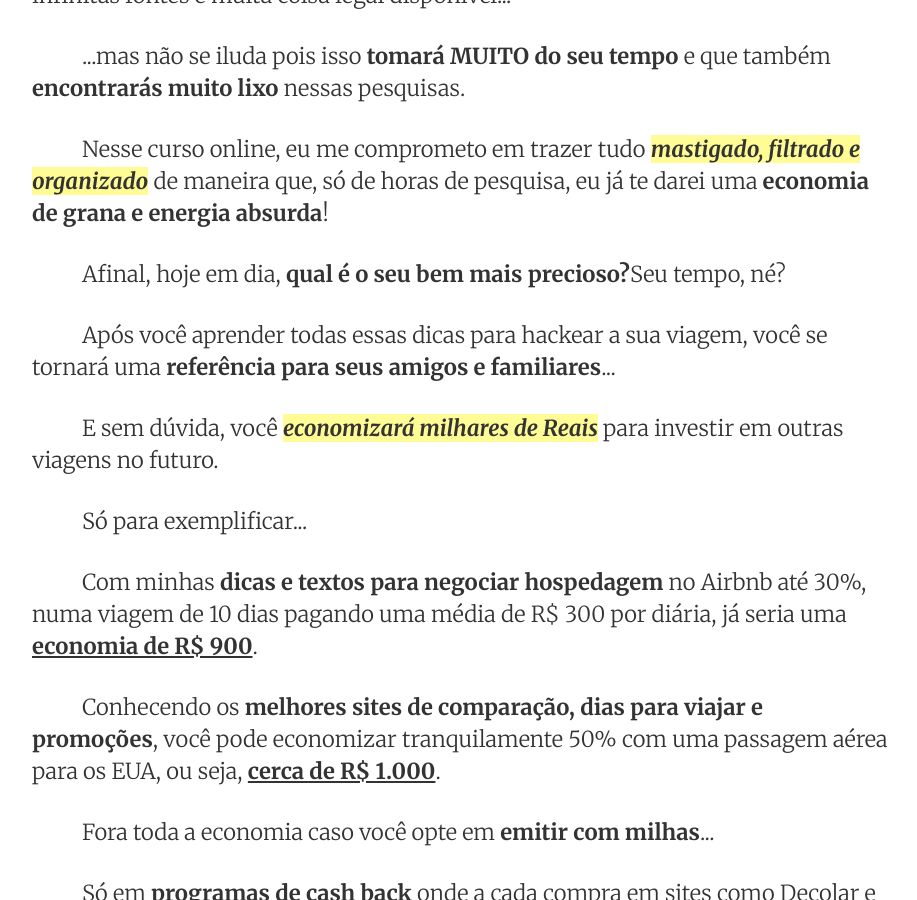
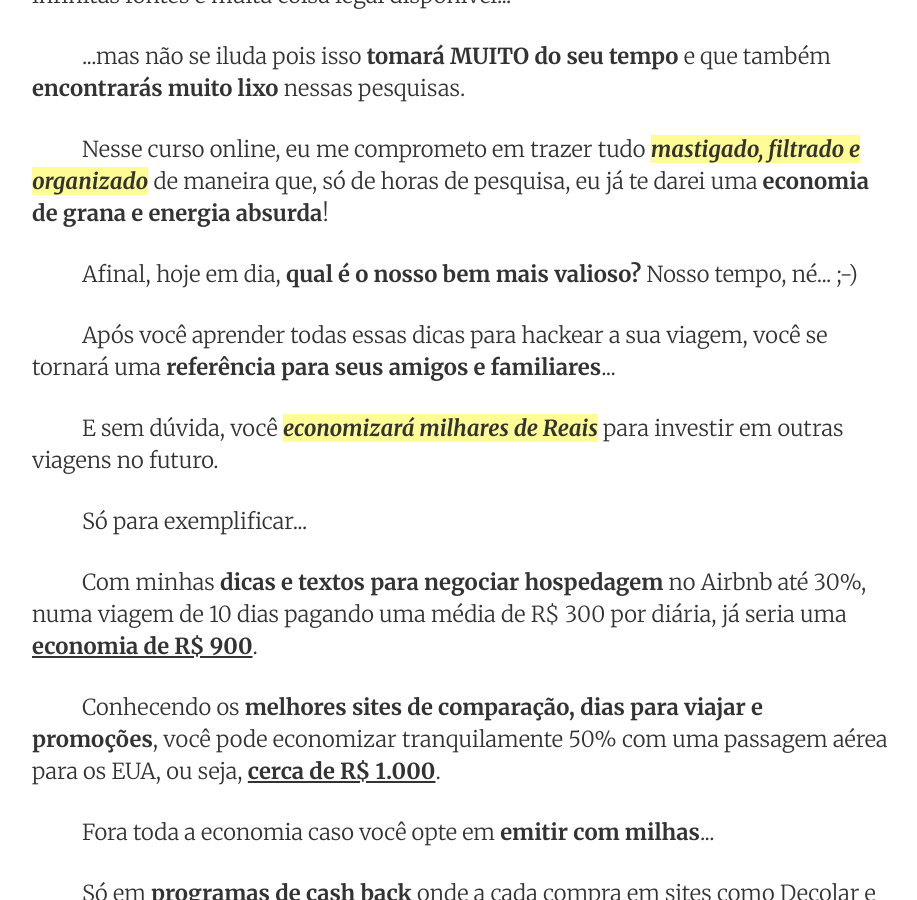
Before and after one commit to ianborges/hackeandosuaviagem, a Jekyll site: the page built from index.html, in a window 1280 px wide and 900 px high, scrolled down 8182 px. Shown: the whole window, without its empty margins (177-1094 px from the left). Built offline with Jekyll 4.4.1, drawn with Linux system fonts in a browser that asks for light colours; the list of posts is cut into pages by our own code.

Commit message:
Update index.html

```diff
--- a/index.html
+++ b/index.html
@@ -157,7 +157,7 @@ layout: default
 		<p>E caso queira pesquisar todo esse <strong>conteúdo separadamente na internet</strong>, há infinitas fontes e muita coisa legal disponível... </p>
 		<p>...mas não se iluda pois isso <strong>tomará MUITO do seu tempo</strong> e que também <strong>encontrarás muito lixo</strong> nessas pesquisas.</p>
 		<p>Nesse curso online, eu me comprometo em trazer tudo <span class="highlight"><em><strong>mastigado, filtrado e organizado</strong></em></span> de maneira que, só de horas de pesquisa, eu já te darei uma <strong>economia de grana e energia absurda</strong>!</p>
-		<p>Afinal, hoje em dia, <strong>qual é o seu bem mais precioso?</strong>Seu tempo, né?</p>
+		<p>Afinal, hoje em dia, <strong>qual é o nosso bem mais valioso?</strong> Nosso tempo, né... ;-)</p>
 	        <p>Após você aprender todas essas dicas para hackear a sua viagem, você se tornará uma <strong>referência para seus amigos e familiares</strong>...</p>
 		<p>E sem dúvida, você <span class="highlight"><em><strong>economizará milhares de Reais</strong></em></span> para investir em outras viagens no futuro.</p>
 		<p>Só para exemplificar...</p>
```
